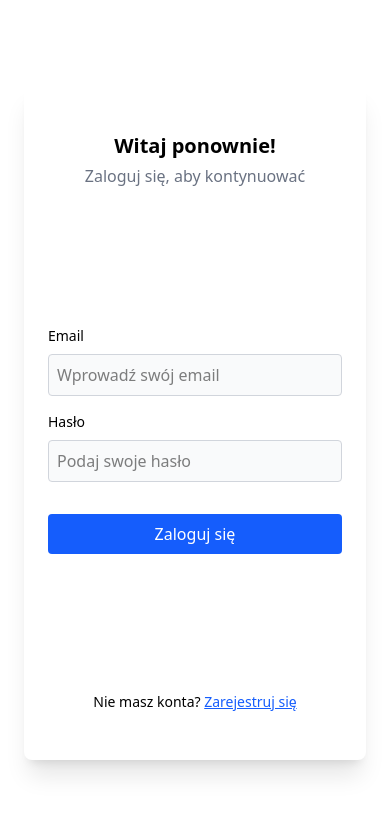
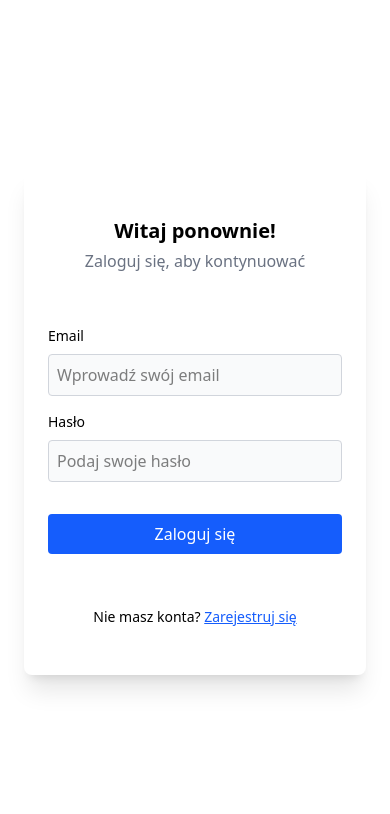
Before and after one commit to kxGeou/EducationPlatf, a React (Vite) app: page /login-register in a window 390 px wide. Shown: the top 814 px of the page. Built offline with nearby package versions, Linux system fonts and the light colour scheme; no server answers.

Commit message:
New gradient animation

```diff
--- a/src/pages/AuthPage.css
+++ b/src/pages/AuthPage.css
@@ -1,18 +1,119 @@
 .gradient-background {
-  background: linear-gradient(337deg,#a043f9,#43abf9,#f94357,#43eff9);
-  background-size: 150% 150%;
-  animation: gradient-animation 15s ease infinite;
-  clip-path: polygon(100% 0, 100% 35%, 0 100%, 0 0);
+  background: radial-gradient(
+      100% 100% at var(--21-x-position) var(--21-y-position),
+      #603edd -7%,
+      transparent
+    ),
+    radial-gradient(
+      100% 100% at var(--22-x-position) var(--22-y-position),
+      #4be2fa -26%,
+      transparent
+    ),
+    radial-gradient(
+      100% 100% at var(--23-x-position) var(--23-y-position),
+      #d72f5d 14%,
+      transparent
+    ),
+    radial-gradient(
+      100% 100% at var(--24-x-position) var(--24-y-position),
+      #36d739 0%,
+      transparent
+    ),
+    #1b253b;
+  animation-name: main;
+  animation-iteration-count: infinite;
+  clip-path: polygon(100% 0, 100% 45%, 0 95%, 0 0);
+
+  animation-duration: 6s;
+  transition-timing-function: ease-in;
 }
-
-@keyframes gradient-animation {
-  0% {
-    background-position: 0% 50%;
+@property --21-x-position {
+  syntax: "<percentage>";
+  inherits: false;
+  initial-value: 29.375%;
+}
+@property --21-y-position {
+  syntax: "<percentage>";
+  inherits: false;
+  initial-value: 6.562500000000002%;
+}
+@property --22-x-position {
+  syntax: "<percentage>";
+  inherits: false;
+  initial-value: 99.0234375%;
+}
+@property --22-y-position {
+  syntax: "<percentage>";
+  inherits: false;
+  initial-value: 6.328124999999998%;
+}
+@property --23-x-position {
+  syntax: "<percentage>";
+  inherits: false;
+  initial-value: 4.414062500000003%;
+}
+@property --23-y-position {
+  syntax: "<percentage>";
+  inherits: false;
+  initial-value: 95.4296875%;
+}
+@property --24-x-position {
+  syntax: "<percentage>";
+  inherits: false;
+  initial-value: 90.15625%;
+}
+@property --24-y-position {
+  syntax: "<percentage>";
+  inherits: false;
+  initial-value: 95.625%;
+}
+:root {
+  --9-x-position: 6.523437500000001%;
+  --9-y-position: 6.757812500000003%;
+  --10-x-position: 99.0234375%;
+  --10-y-position: 6.328124999999998%;
+  --11-x-position: 34.10156250000001%;
+  --11-y-position: 59.49218750000001%;
+  --13-x-position: 29.375%;
+  --13-y-position: 6.562500000000002%;
+  --14-x-position: 99.0234375%;
+  --14-y-position: 6.328124999999998%;
+  --15-x-position: 17.890625000000004%;
+  --15-y-position: 50.89843750000001%;
+  --16-x-position: 77.265625%;
+  --16-y-position: 53.24218750000001%;
+  --17-x-position: 29.375%;
+  --17-y-position: 6.562500000000002%;
+  --18-x-position: 99.0234375%;
+  --18-y-position: 6.328124999999998%;
+  --19-x-position: 4.414062500000003%;
+  --19-y-position: 95.4296875%;
+  --20-x-position: 77.265625%;
+  --20-y-position: 53.24218750000001%;
+  --21-x-position: 29.375%;
+  --21-y-position: 6.562500000000002%;
+  --22-x-position: 99.0234375%;
+  --22-y-position: 6.328124999999998%;
+  --23-x-position: 4.414062500000003%;
+  --23-y-position: 95.4296875%;
+  --24-x-position: 90.15625%;
+  --24-y-position: 95.625%;
+}
+@keyframes main {
+  25% {
+    --21-x-position: 15%;
+    --21-y-position: 15%;
+    --22-x-position: 85%;
+    --22-y-position: 80%;
   }
   50% {
-    background-position: 100% 50%;
-  }
-  100% {
-    background-position: 0% 50%;
+    --21-x-position: 80%;
+    --21-y-position: 15%;
+    --22-x-position: 15%;
+    --22-y-position: 85%;
+    --23-x-position: 20%;
+    --23-y-position: 20%;
+    --24-x-position: 20%;
+    --24-y-position: 20%;
   }
 }
--- a/src/pages/AuthPage.jsx
+++ b/src/pages/AuthPage.jsx
@@ -9,9 +9,9 @@ function AuthPage() {
   return (
     <div className="w-screen h-screen flex flex-col items-center justify-center px-6">
 
-      <div className="gradient-background absolute top-0 left-0 w-full h-[55%] hidden sm:block"></div>
+      <div className="gradient-background absolute top-0 left-0 w-full h-[75%] hidden sm:block"></div>
 
-      <div className="flex flex-col justify-between items-center shadow-xl w-full max-w-[420px] px-6 py-12 h-[80%] rounded-lg z-50 bg-white">
+      <div className="flex flex-col justify-between items-center shadow-xl w-full max-w-[420px] px-6 py-12 h-[60%] rounded-lg z-50 bg-white">
           <div className="flex flex-col justify-between items-center mb-4 text-center">
             <h2 className="text-xl font-semibold">
               {mode === "login" ? "Witaj ponownie!" : "Zarejestruj się"}
```
